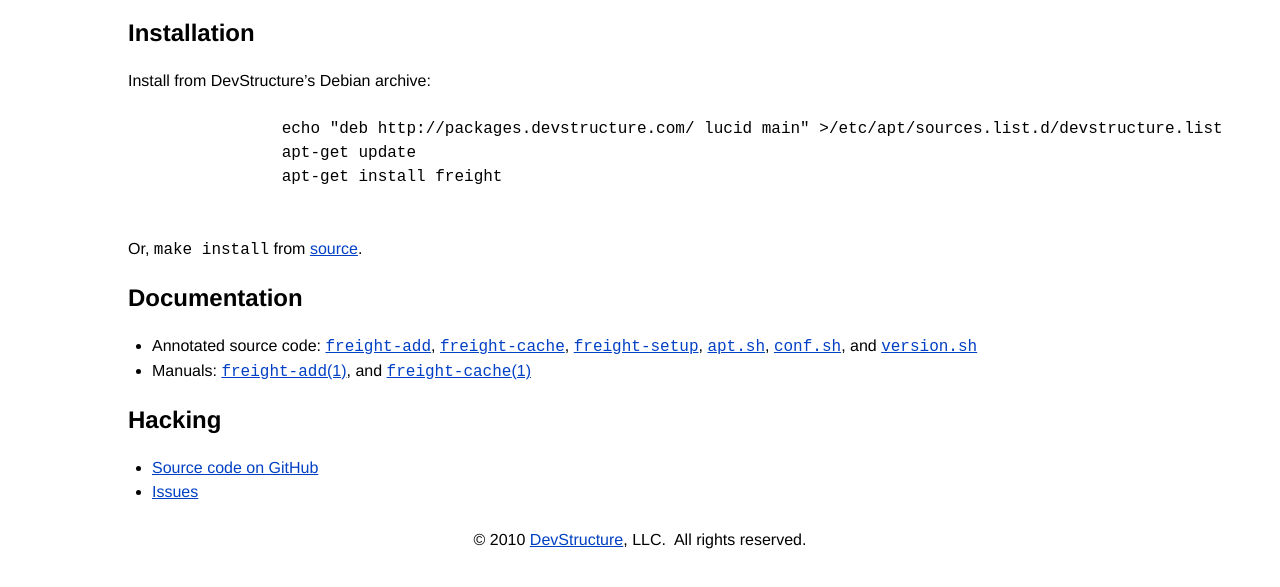
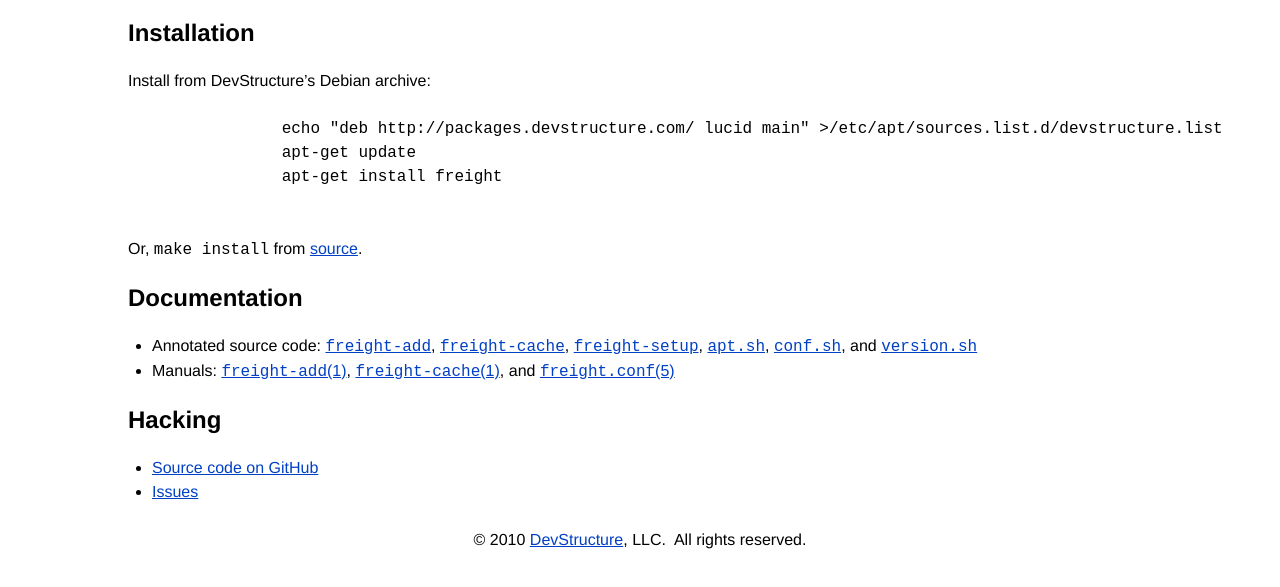
Before and after one commit to rcrowley/freight, a plain HTML site: page index.html in a window 1280 px wide. Shown: the part 99-686 px from the top of the page. Drawn offline with Linux system fonts and the light colour scheme.

Commit message:
One more manual page.

```diff
--- a/index.html
+++ b/index.html
@@ -62,7 +62,7 @@ footer {
 	<h1>Documentation</h1>
 	<ul>
 		<li>Annotated source code: <a href="bin/freight-add.html"><code>freight-add</code></a>, <a href="bin/freight-cache.html"><code>freight-cache</code></a>, <a href="bin/freight-setup.html"><code>freight-setup</code></a>, <a href="lib/freight/apt.html"><code>apt.sh</code></a>, <a href="lib/freight/conf.html"><code>conf.sh</code></a>, and <a href="lib/freight/version.html"><code>version.sh</code></a></li>
-		<li>Manuals: <a href="freight-add.1.html"><code>freight-add</code>(1)</a>, and <a href="freight-cache.1.html"><code>freight-cache</code>(1)</a></li>
+		<li>Manuals: <a href="freight-add.1.html"><code>freight-add</code>(1)</a>, <a href="freight-cache.1.html"><code>freight-cache</code>(1)</a>, and <a href="freight.conf.5.html"><code>freight.conf</code>(5)</a></li>
 	</ul>
 </section>
 <section>
```
